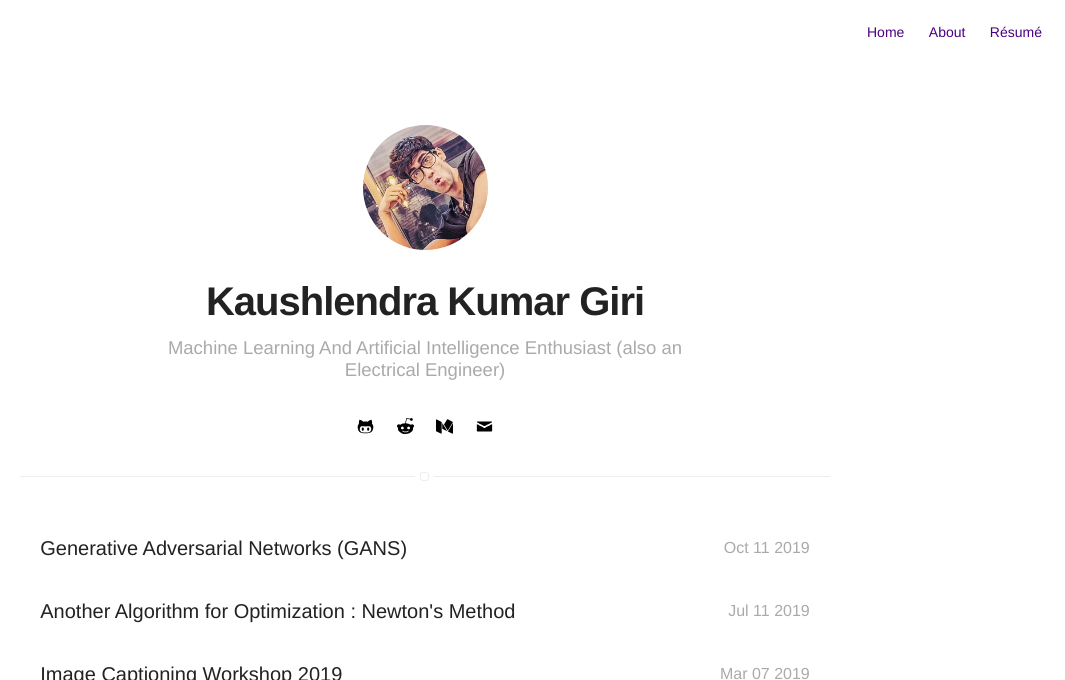
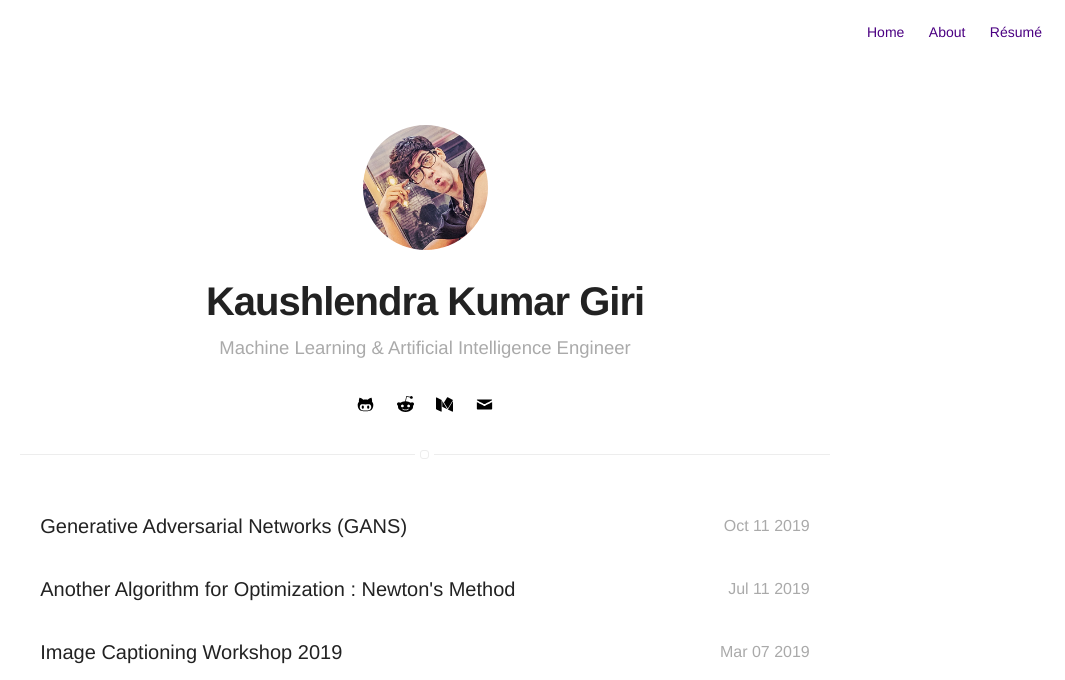
Before and after one commit to kaushkay/kaushkay.github.io, a Jekyll site: the page built from blog/index.html, in a window 1280 px wide, cut to the strip 0-680 px from the top of the page. Shown: the whole strip, without its empty margins (215-1280 px from the left). Built offline with Jekyll 4.4.1, drawn with Linux system fonts in a browser that asks for light colours.

Commit message:
Update _config.yml

```diff
--- a/_config.yml
+++ b/_config.yml
@@ -1,6 +1,6 @@
 # main text of home
 name: Kaushlendra Kumar Giri
-bio: Machine Learning And Artificial Intelligence Enthusiast (also an Electrical Engineer)
+bio: Machine Learning & Artificial Intelligence Engineer
 
 # twitter summary info
 description: A blog about Deep Learning and stuff related
```
